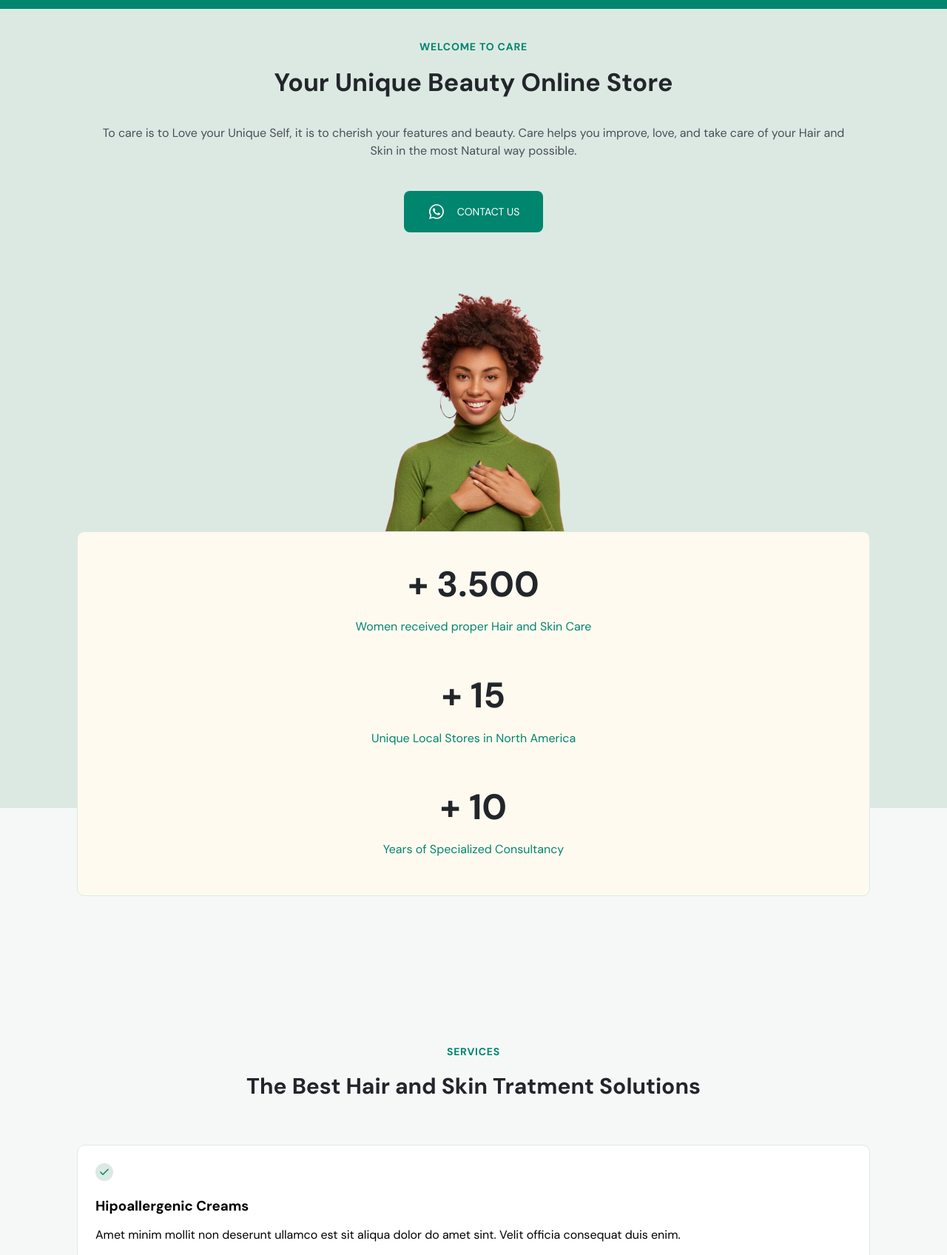
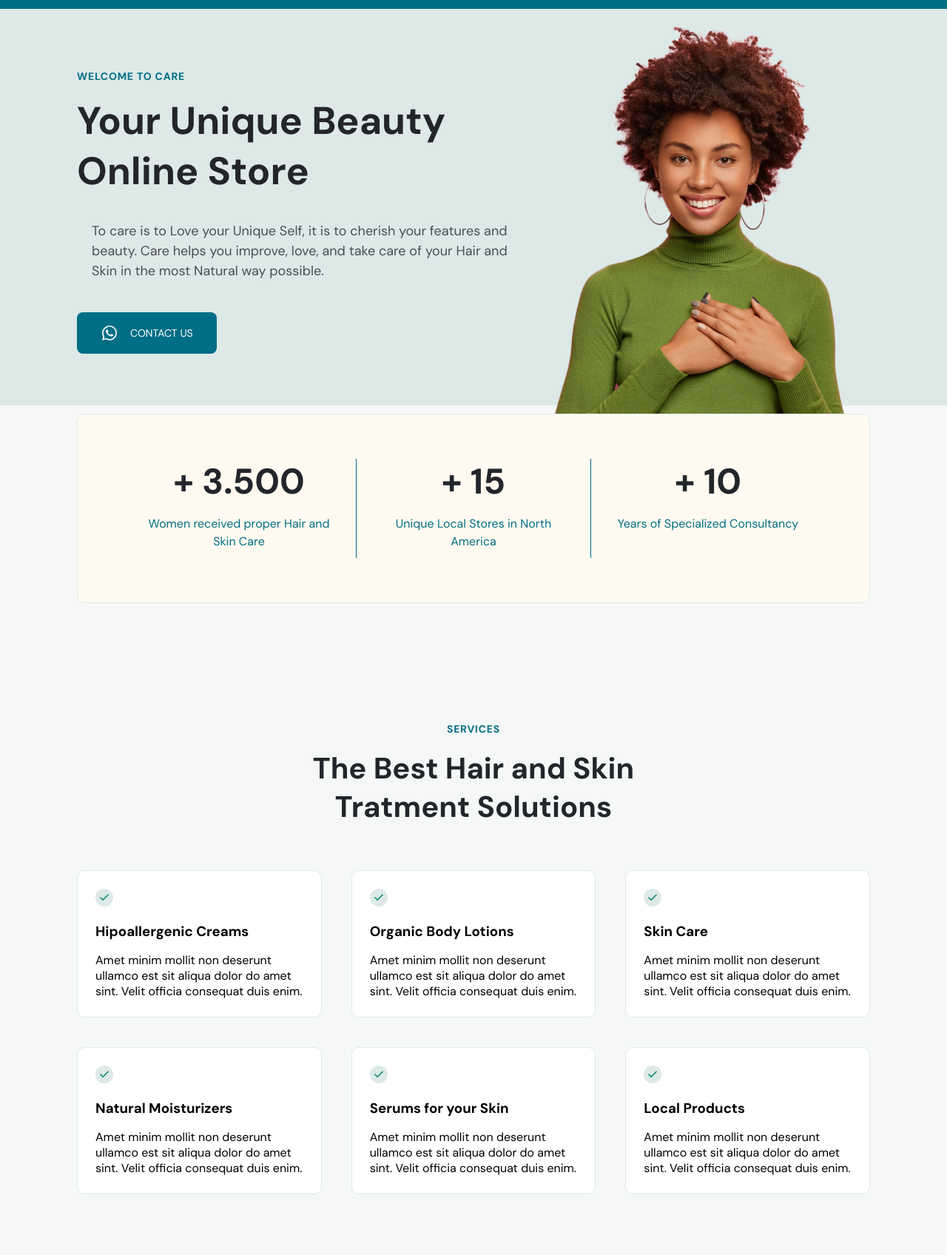
Before and after one commit to anagarciadev/Care---Webpage, a plain HTML site: page index.html in a window 1280 px wide. Shown: the part 60-1756 px from the top of the page at 74% size. Drawn offline with nearby package versions, Linux system fonts and the light colour scheme.

Commit message:
adjust all sections @media styles for responsiveness

```diff
--- a/index.html
+++ b/index.html
@@ -49,7 +49,9 @@
             <li><a onclick="closeMenu()" href="#services">Services</a></li>
             <li><a onclick="closeMenu()" href="#about">About</a></li>
           </ul>
-          <a class="button" onclick="closeMenu()" href="#contact" >Talk to our Specialist </a>
+          <a class="button" onclick="closeMenu()" href="#contact"
+            >Talk to our Specialist
+          </a>
           <ul class="social-links">
             <li>
               <a target="_blank" href="https://facebook.com">
@@ -196,6 +198,7 @@
 
     <section id="home">
       <div class="wrapper">
+        <div class="col-a">
           <header>
             <h4>Welcome to Care</h4>
 
@@ -204,9 +207,9 @@
 
           <div class="content">
             <p>
-            To care is to Love your Unique Self, it is to cherish your features
-            and beauty. Care helps you improve, love, and take care of your Hair
-            and Skin in the most Natural way possible.
+              To care is to Love your Unique Self, it is to cherish your
+              features and beauty. Care helps you improve, love, and take care
+              of your Hair and Skin in the most Natural way possible.
             </p>
 
             <a class="button" href="https://wa.me/16043477933" target="_blank">
@@ -225,7 +228,10 @@
 
               Contact Us
             </a>
+          </div>
+        </div>
 
+        <div class="col-b">
           <img
             src="/assets/black-woman-smiling-wearing-a-green sweater.png"
             alt="black-woman-smiling-wearing-a-green sweater"
@@ -419,15 +425,20 @@
 
     <section id="about">
       <div class="wrapper">
+        <div class="col-a">
           <header>
             <h4>About Us</h4>
             <h2>Why Care?</h2>
           </header>
           <div class="content">
             <p>
-            Amet minim mollit non deserunt ullamco est sit aliqua dolor do amet
-            sint. Velit officia consequat duis enim.
+              Amet minim mollit non deserunt ullamco est sit aliqua dolor do
+              amet sint. Velit officia consequat duis enim.
             </p>
+          </div>
+        </div>
+
+        <div class="col-b">
           <img
             src="assets/happy-doctor-holding-a-clipboard-with-patients.png"
             alt="happy-doctor-holding-a-clipboard-with-patients"
@@ -438,6 +449,7 @@
 
     <section id="contact">
       <div class="wrapper">
+        <div class="col-a">
           <header>
             <h2>Contact Us</h2>
           </header>
@@ -515,7 +527,10 @@
 
               Contact Us
             </a>
+          </div>
+        </div>
 
+        <div class="col b">
           <img
             src="/assets/black-man-smiling-looking-at-phone.png"
             alt="black-man-smiling-looking-at-phone"
@@ -526,6 +541,7 @@
 
     <footer>
       <div class="wrapper">
+        <div class="col-a">
           <a class="logo" href="#home">
             <svg
               width="57"
@@ -558,7 +574,9 @@
             <br />
             All rights reserved.
           </p>
+        </div>
 
+        <div class="col-b">
           <ul class="social-links">
             <li>
               <a target="_blank" href="https://facebook.com">
@@ -640,6 +658,7 @@
             </li>
           </ul>
         </div>
+      </div>
     </footer>
 
     <a id="backToTopButton" href="#home">
--- a/style.css
+++ b/style.css
@@ -7,17 +7,17 @@
 }
 
 :root {
-  --hue: 170;
+  --hue: 190;
   --primary-color: hsl(var(--hue), 100%, 26%);
   --headline: hsl(210, 11%, 15%);
   --paragraph: hsl(210, 9%, 31%);
 
   --brand-beige: hsl(39, 100%, 97%);
   --brand-light: hsl(calc(var(--hue) - 22), 23%, 89%);
-  --band-light-2: hsl(calc(var(--hue) + 10), 14%, 97%);  --brand-dark: hsl(var(--hue), 100%, 14%);
+  --band-light-2: hsl(calc(var(--hue) + 10), 14%, 97%);
+  --brand-dark: hsl(var(--hue), 100%, 14%);
 
   --bg-light: hsl(180, 14%, 97%, 1);
-
 
   font-size: 62.5%;
   --nav-height: 7.2rem;
@@ -297,13 +297,14 @@ body.menu-expanded button path {
 /* ======= #HOME ================================*/
 
 #home {
+  padding-block: 0;
   padding-top: calc(4.1rem + var(--nav-height));
 }
 
 #home::before {
   content: '';
   width: 100%;
-  height: calc(108rem + var(--nav-height));
+  height: calc(110% + var(--nav-height));
   background-color: var(--brand-light);
   display: block;
 
@@ -485,12 +486,34 @@ footer .social-links {
 
 @media (min-width: 1024px) {
   /* ======= GERAL =======*/
+
+  body {
+    overflow: auto;
+  }
+
   .wrapper {
     width: min(112rem, 100%);
+    display: grid;
+  }
+
+  .col-a {
+    grid-area: A;
+  }
+
+  .col-b {
+    grid-area: B;
+  }
+
+  section {
+    padding-block: 16rem;
+  }
+
+  section header h2 {
+    font-size: 4rem;
+    line-height: 5.2rem;
   }
 
   /* ======= NAVIGATION =======*/
-
   /* reset */
   nav#navigation .wrapper * {
     margin: 0;
@@ -584,7 +607,6 @@ footer .social-links {
     bottom: -2rem;
     left: -0.8rem;
 
-
     display: block;
 
     transition: width 0.2s;
@@ -597,12 +619,10 @@ footer .social-links {
   nav#navigation .menu li a:hover::after {
     padding-inline: 1rem;
     width: 100%;
-
   }
 
   nav#navigation.scroll .menu li a:hover {
     opacity: 1;
-
   }
 
   nav#navigation.scroll .menu a.button:hover {
@@ -611,4 +631,131 @@ footer .social-links {
     border: none;
   }
 
+  /* ======= HOME =======*/
+  #home::before {
+    height: calc(85% - var(--nav-height));
+  }
+
+  #home {
+    padding-top: var(--nav-height);
+  }
+
+  #home .wrapper {
+    grid-template-columns: 60.5rem 1fr;
+    grid-template-areas:
+      'A B'
+      'C C';
+  }
+
+  #home .col-a {
+    text-align: left;
+    align-self: center;
+  }
+
+  #home h1 {
+    font-size: 5.2rem;
+  }
+
+  #home p {
+    font-size: 1.8rem;
+  }
+
+  #home .stats {
+    grid-area: C;
+
+    flex-direction: row;
+    padding: 6rem;
+
+    gap: 0;
+  }
+
+  #home .stats .stat + .stat {
+    border-left: 1px solid var(--primary-color);
+  }
+
+  #home .stats .stat {
+    flex: 1;
+  }
+
+  #home .button {
+    margin: 0;
+  }
+
+  #home img {
+    width: 42rem;
+  }
+
+  /* ======= SERVICES =======*/
+  #services h2 {
+    width: 47rem;
+    margin-inline: auto;
+  }
+
+  #services .cards {
+    flex-direction: row;
+    flex-wrap: wrap;
+    gap: 4rem;
+  }
+
+  #services .card {
+    width: 30%;
+    flex-grow: 1;
+  }
+
+  /* ======= ABOUT =======*/
+  #about .wrapper {
+    grid-template-columns: 48rem 1fr;
+    grid-template-areas: 'B A';
+
+    gap: 6.7rem;
+  }
+
+  #about .col-a {
+    align-self: center;
+  }
+
+  #about .content p {
+    margin-bottom: 0;
+  }
+
+  /* ======= CONTACT =======*/
+  #contact .wrapper {
+    grid-template-columns: 1fr 57.5rem;
+    grid-template-areas: 'A B';
+
+  }
+
+  #contact h2 {
+    width: 44rem;
+  }
+
+  /* ======= FOOTER =======*/
+  footer {
+    padding-block: 8rem;
+  }
+
+  footer .wrapper {
+    grid-template-columns: 1fr 1fr;
+    grid-template-areas: 'A B';
+  }
+
+  footer .col-a {
+    align-self: center;
+  }
+
+  footer .col-b {
+    align-self: center;
+    justify-self: end;
+  }
+
+  footer p {
+    margin-bottom: 0;
+
+  }
+
+
+
+
+
+
 }
```
Lines whose indentation alone changed are shown as unchanged.
